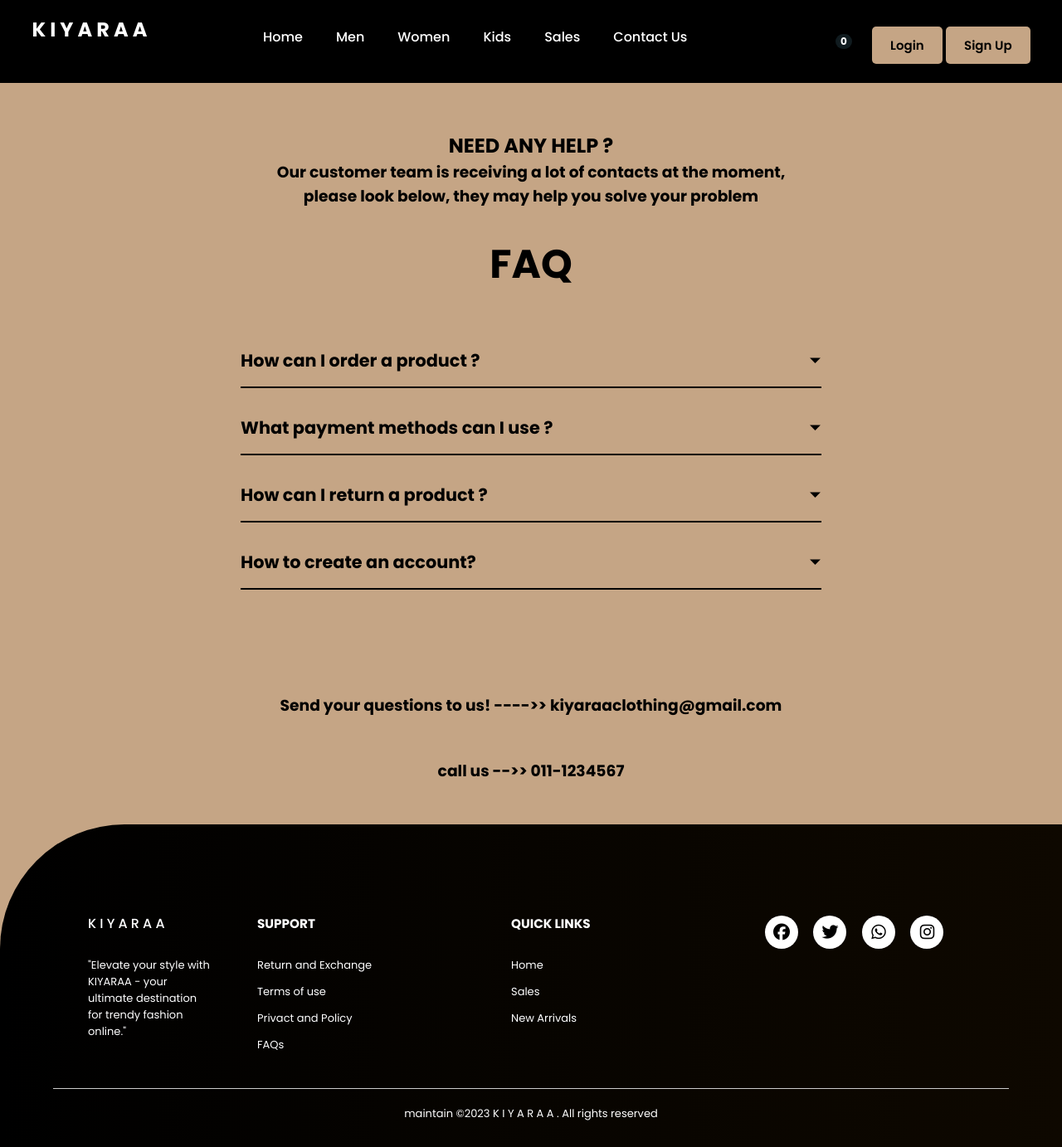
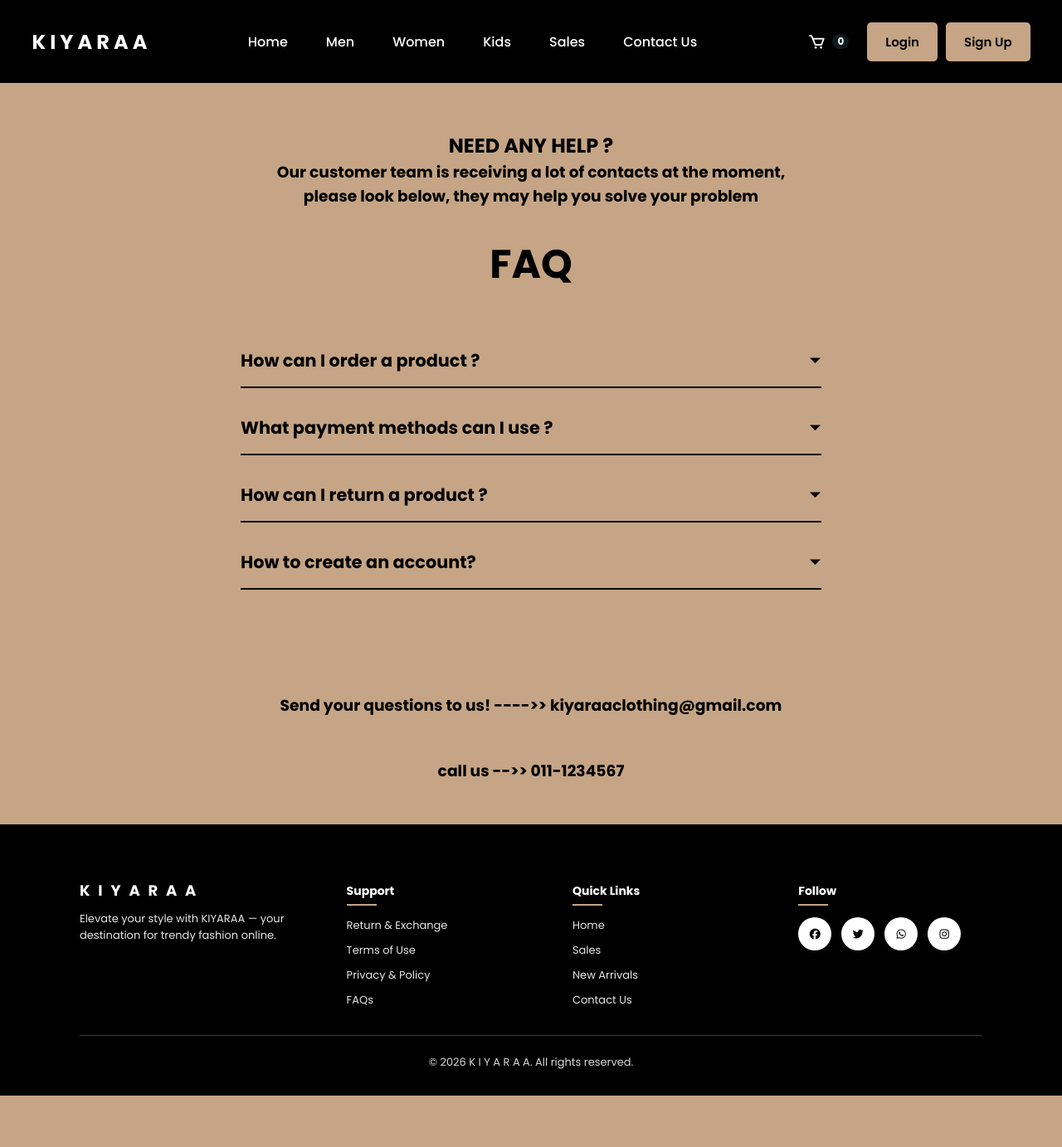
Before and after one commit to athsarab/online-shopping-store, a PHP site: page /PHP/FAQ.php in a window 1280 px wide. Shown: the whole page at 83% size. After the commit the page ends 1321 px from the top, so only its background shows below. Run offline with PHP 8.4, Linux system fonts and the light colour scheme; some libraries are stand-ins or nearby versions.

Commit message:
Refactor footer and header structure, enhance styles, and add JavaScript functionality for year display and back-to-top button

```diff
--- a/CSS/footernew.css
+++ b/CSS/footernew.css
@@ -1,101 +1,150 @@
-* {
+/* Footer styles (modern + store-like) */
+
+.site-footer {
+    width: 100%;
+    background: #000000;
+    color: #ffffff;
+    padding: 70px 0 30px;
+    font-size: 13px;
+    line-height: 20px;
+}
+
+.footer-inner {
+    width: 85%;
+    margin: 0 auto;
+    display: grid;
+    grid-template-columns: 1.2fr 1fr 1fr 0.9fr;
+    gap: 26px;
+    align-items: start;
+}
+
+.footer-col {
+    min-width: 0;
+}
+
+.footer-logo {
+    color: #ffffff;
+    font-size: 18px;
+    font-weight: 700;
+    letter-spacing: 3px;
+    margin-bottom: 14px;
+}
+
+.footer-tagline {
+    color: #ffffff;
+    opacity: 0.9;
+    max-width: 340px;
+}
+
+.footer-title {
+    font-size: 14px;
+    font-weight: 700;
+    margin-bottom: 14px;
+    position: relative;
+    padding-bottom: 8px;
+}
+
+.footer-title::after {
+    content: "";
+    position: absolute;
+    left: 0;
+    bottom: 0;
+    width: 36px;
+    height: 2px;
+    background: #c5a585;
+}
+
+.footer-links {
     margin: 0;
     padding: 0;
-    font-family: 'poppins', sans-serif;
-    box-sizing: border-box;
 }
 
-footer {
-    width: 100%;
-    bottom: 0;
-    background: linear-gradient(to right, #000000, #0e0800);
-    color: #fff;
-    padding: 100px 0 30px;
-    border-top-left-radius: 150px;
-    font-size: 13px;
-    line-height: 20px;
-    position: relative;
+.footer-links li {
+    list-style: none;
+    margin-bottom: 10px;
 }
 
-.row {
-    width: 85%;
-    margin: auto;
+.footer-links a {
+    text-decoration: none;
+    color: #ffffff;
+    opacity: 0.9;
+}
+
+.footer-links a:hover {
+    opacity: 1;
+    color: #c5a585;
+}
+
+.social-icons {
     display: flex;
     flex-wrap: wrap;
-    align-items: flex-start;
-    justify-content: space-between;
+    gap: 12px;
 }
 
-.col {
-    flex-basis: 25%;
-    padding: 10px;
-}
-
-.col:nth-child(1),
-col:nth-child(2) {
-    flex-basis: 15%;
-}
-
-.logo {
-    width: 150px;
-    margin-bottom: 30px;
-    color: #fff;
-}
-
-.col h3 {
-    width: fit-content;
-    margin-bottom: 30px;
-    position: relative;
-}
-
-ul li {
-    list-style: none;
-    margin-bottom: 12px;
-}
-
-ul li a {
+.social-icons a {
     text-decoration: none;
-    color: #fff;
-}
-
-.social-icons .fa-brands {
     width: 40px;
     height: 40px;
     border-radius: 50%;
-    text-align: center;
-    line-height: 40px;
-    font-size: 20px;
-    color: #000;
-    background: #fff;
-    margin-right: 15px;
-    cursor: pointer;
+    display: inline-flex;
+    align-items: center;
+    justify-content: center;
+    background: #ffffff;
+    color: #000000;
 }
 
-hr {
-    width: 90%;
+.social-icons a:hover {
+    background: #c5a585;
+    color: #000000;
+}
+
+.footer-divider {
+    width: 85%;
     border: 0;
-    border-bottom: 1px solid #ccc;
-    margin: 20px auto;
+    border-bottom: 1px solid #c5a585;
+    opacity: 0.35;
+    margin: 22px auto;
 }
 
 .copyright {
     text-align: center;
+    margin: 0;
+    opacity: 0.85;
 }
 
-h3 {
-    position: relative;
+.back-to-top {
+    position: fixed;
+    right: 18px;
+    bottom: 18px;
+    z-index: 1100;
+    display: none;
+    padding: 10px 12px;
+    border-radius: 6px;
+    background: #c5a585;
+    color: #000000;
+    text-decoration: none;
+    font-weight: 700;
+    font-size: 12px;
 }
 
-h3 .underline {
-    position: relative;
+.back-to-top.is-visible {
     display: inline-block;
 }
 
-h3 .underline span {
-    position: absolute;
-    left: 0;
-    bottom: -2px;
-    width: 100%;
-    height: 2px;
-    background-color: #000;
+@media (max-width: 980px) {
+    .footer-inner {
+        grid-template-columns: 1fr 1fr;
+        width: 92%;
+    }
+
+    .footer-divider {
+        width: 92%;
+    }
 }
+
+@media (max-width: 520px) {
+    .footer-inner {
+        grid-template-columns: 1fr;
+        gap: 18px;
+    }
+}
--- a/CSS/header.css
+++ b/CSS/header.css
@@ -34,9 +40,17 @@ header {
     font-weight: 500;
 }
 
+.nav {
+    flex: 1 1 auto;
+    display: flex;
+    justify-content: center;
+}
+
 .navbar {
     display: flex;
-    color:#ffffff;
+    color: #ffffff;
+    align-items: center;
+    gap: 6px;
 }
 
 .navbar a {
@@ -44,21 +58,63 @@ header {
     font-weight: 500;
     padding: 10px 20px;
     color: #ffffff;
-    transition: all .45s ease;
+    transition: color .25s ease;
     border-radius: 5px;
+    position: relative;
 }
 
 .navbar a:hover {
-    background: #c5a585;
-
+    color: #c5a585;
 }
 
+.navbar a::after {
+    content: "";
+    position: absolute;
+    left: 20px;
+    right: 20px;
+    bottom: 6px;
+    height: 2px;
+    background: #c5a585;
+    opacity: 0;
+    transform: scaleX(0.6);
+    transition: opacity .25s ease, transform .25s ease;
+}
+
+.navbar a:hover::after,
+.navbar a.is-active::after {
+    opacity: 1;
+    transform: scaleX(1);
+}
+
+.navbar a.is-active {
+    color: #c5a585;
+}
+
+.menu-toggle {
+    border: 0;
+    background: transparent;
+    color: #ffffff;
+    cursor: pointer;
+    display: none;
+    align-items: center;
+    justify-content: center;
+    font-size: 30px;
+    line-height: 1;
+}
+
+/* Back-compat if any page still uses #menu-icon */
 #menu-icon {
     font-size: 30px;
     z-index: 10001;
-    color: #000000;
+    color: #ffffff;
     cursor: pointer;
     display: none;
+}
+
+.header-btn {
+    display: flex;
+    align-items: center;
+    gap: 10px;
 }
 
 .header-btn a {
@@ -66,6 +122,16 @@ header {
     color: #000000;
     font-size: 15px;
     font-weight: 600;
+}
+
+.header-btn .cart-toggle {
+    padding: 10px 12px;
+    color: #ffffff;
+}
+
+.header-btn .cart-toggle i {
+    font-size: 22px;
+    vertical-align: middle;
 }
 
 .header-btn .Sign-Up,
--- a/PHP/footer.php
+++ b/PHP/footer.php
@@ -1,53 +1,45 @@
-<!DOCTYPE html>
-<html>
+<script src="https://kit.fontawesome.com/51f0ae8046.js" crossorigin="anonymous" defer></script>
 
-<head>
-    <meta name="viewpoint" content="width=device-width,initial-scale=1.0">
-    <title>footer</title>
-    <link rel="stylesheet" href="../CSS/footernew.css">
-    <script src="https://kit.fontawesome.com/51f0ae8046.js"></script>
-</head>
+<footer class="site-footer" aria-label="Footer">
+    <div class="footer-inner">
+        <div class="footer-col footer-brand">
+            <h2 class="footer-logo">K I Y A R A A</h2>
+            <p class="footer-tagline">Elevate your style with KIYARAA — your destination for trendy fashion online.</p>
+        </div>
 
-<body>
-    <footer>
-        <div class="row">
-            <div class="col">
-                <h2 class="logo">K I Y A R A A</h2>
-                <p>"Elevate your style with KIYARAA - your ultimate destination for trendy fashion online."</p>
-            </div>
-            <div class="col">
-                <h3>SUPPORT
-                    <div class="underline"><span></span></div>
-                </h3>
-                <ul>
-                    <li> <a href="return.php">Return and Exchange</a></li>
-                    <li> <a href="termsofuse.php">Terms of use</a></li>
-                    <li> <a href="Privacy & Policy.php">Privact and Policy</a></li>
-                    <li> <a href="FAQ.php">FAQs</a></li>
+        <div class="footer-col">
+            <h3 class="footer-title">Support</h3>
+            <ul class="footer-links">
+                <li><a href="return.php">Return &amp; Exchange</a></li>
+                <li><a href="termsofuse.php">Terms of Use</a></li>
+                <li><a href="Privacy &amp; Policy.php">Privacy &amp; Policy</a></li>
+                <li><a href="FAQ.php">FAQs</a></li>
             </ul>
         </div>
-            <div class="col">
-                <h3>QUICK LINKS
-                    <div class="underline"><span></span></div>
-                </h3>
-                <ul>
+
+        <div class="footer-col">
+            <h3 class="footer-title">Quick Links</h3>
+            <ul class="footer-links">
                 <li><a href="index.php">Home</a></li>
                 <li><a href="sales.php">Sales</a></li>
                 <li><a href="new.php">New Arrivals</a></li>
+                <li><a href="contactnew.php">Contact Us</a></li>
             </ul>
         </div>
-            <div class="col">
-                <div class="social-icons">
-                    <i class="fa-brands fa-facebook"></i>
-                    <i class="fa-brands fa-twitter"></i>
-                    <i class="fa-brands fa-whatsapp"></i>
-                    <i class="fa-brands fa-instagram"></i>
+
+        <div class="footer-col">
+            <h3 class="footer-title">Follow</h3>
+            <div class="social-icons" aria-label="Social media">
+                <a href="#" aria-label="Facebook"><i class="fa-brands fa-facebook"></i></a>
+                <a href="#" aria-label="Twitter"><i class="fa-brands fa-twitter"></i></a>
+                <a href="#" aria-label="WhatsApp"><i class="fa-brands fa-whatsapp"></i></a>
+                <a href="#" aria-label="Instagram"><i class="fa-brands fa-instagram"></i></a>
             </div>
         </div>
     </div>
-        <hr>
-        <p class="copyright">maintain &#169;2023 K I Y A R A A . All rights reserved</p>
+
+    <hr class="footer-divider">
+    <p class="copyright">&copy; <span id="footer-year">2026</span> K I Y A R A A. All rights reserved.</p>
+
+    <a href="#" class="back-to-top" id="back-to-top" aria-label="Back to top">Top</a>
 </footer>
-</body>
-
-</html>
--- a/PHP/header.php
+++ b/PHP/header.php
@@ -1,28 +1,29 @@
-<!DOCTYPE html>
-<html>
-
-<head>
-    <meta charset="utf-8">
-    <meta name="viewpoint" content="width=device-width" ,initial-scale=1>
-    <title>Header</title>
+<?php
+if (!isset($GLOBALS['__kiyaraa_assets_loaded'])) {
+    $GLOBALS['__kiyaraa_assets_loaded'] = true;
+    ?>
     <link rel="stylesheet" href="../CSS/header.css">
     <link rel="stylesheet" href="../CSS/cartSidebar.css">
+    <link rel="stylesheet" href="../CSS/footernew.css">
     <link rel="stylesheet" href="https://unpkg.com/boxicons@latest/css/boxicons.min.css">
     <link rel="preconnect" href="https://fonts.googleapis.com">
     <link rel="preconnect" href="https://fonts.gstatic.com" crossorigin>
     <link href="https://fonts.googleapis.com/css2?family=Poppins:wght@600&display=swap" rel="stylesheet">
-</head>
-
-<body>
+    <?php
+}
+?>
 
 <header>
         <div class="logo">
             <h2>K I Y A R A A</h2>
         </div>
 
-        <div class="bx bx-menu" id="menu-icon"></div>
+        <button class="menu-toggle" id="menu-toggle" type="button" aria-label="Toggle menu" aria-controls="primary-nav" aria-expanded="false">
+            <i class='bx bx-menu'></i>
+        </button>
 
-        <ul class="navbar">
+        <nav class="nav" aria-label="Primary">
+            <ul class="navbar" id="primary-nav">
                 <li><a href="index.php">Home</a></li>
                 <li><a href="men.php">Men</a></li>
                 <li><a href="women.php">Women</a></li>
@@ -30,10 +31,11 @@
                 <li><a href="sales.php">Sales</a></li>
                 <li><a href="contactnew.php">Contact Us</a></li>
             </ul>
+        </nav>
 
         <div class="header-btn">
             <a href="#" id="cart-toggle" class="cart-toggle" aria-label="Open cart">
-                <i class='bx bx-cart' style="font-size:22px;"></i>
+                <i class='bx bx-cart'></i>
                 <span class="cart-count" id="cart-count">0</span>
             </a>
             <a href="login.php" class="Login">Login</a>
@@ -45,8 +47,13 @@
 
 <?php include __DIR__ . "/cartSidebar.php"; ?>
 
+<?php
+if (!isset($GLOBALS['__kiyaraa_scripts_loaded'])) {
+    $GLOBALS['__kiyaraa_scripts_loaded'] = true;
+    ?>
     <script type="text/javascript" src="../JS/wnew.js" defer></script>
-
-</body>
-
-</html>
+    <script type="text/javascript" src="../JS/nav.js" defer></script>
+    <script type="text/javascript" src="../JS/footer.js" defer></script>
+    <?php
+}
+?>
```
Also changed, not shown: other parts of CSS/header.css (+40 -5 lines), JS/footer.js (added, +32 -0 lines), JS/nav.js (added, +116 -0 lines). Lines whose indentation alone changed are shown as unchanged.
